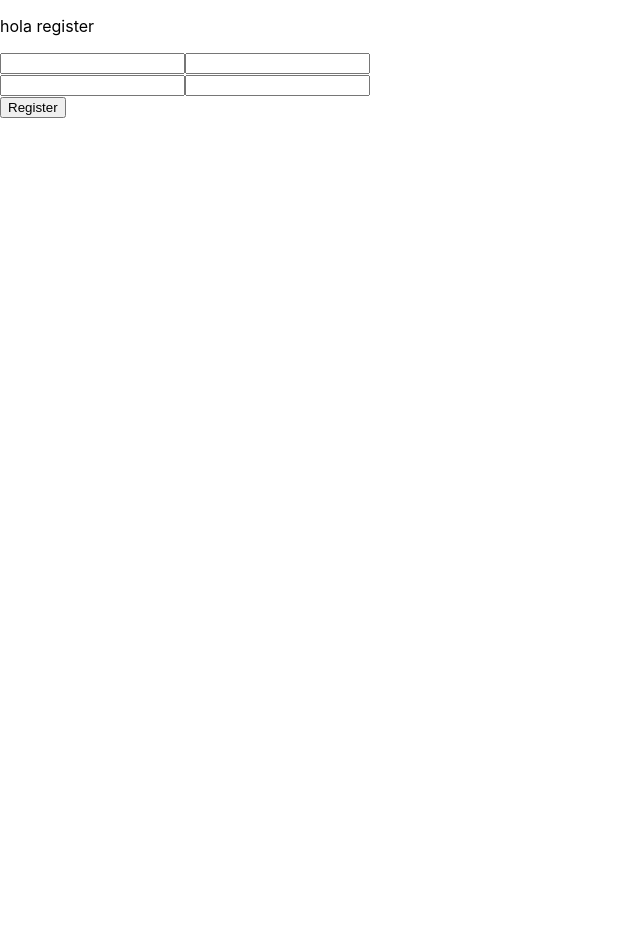
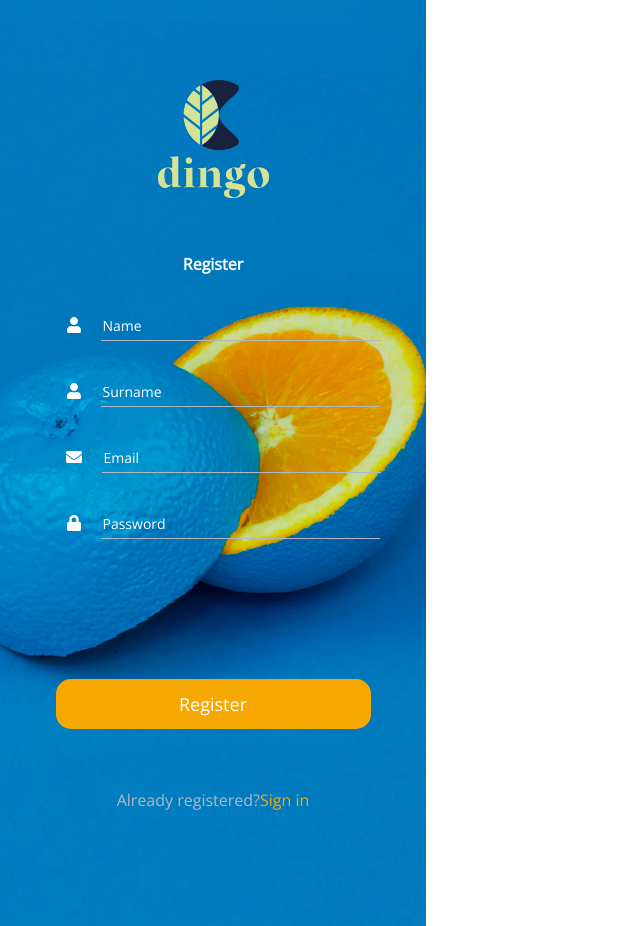
Before and after one commit to isabelgmeg/dingo-client, a React (Create React App) app in the folder client/: page /register in a window 1280 px wide. Shown: the whole page, without its empty margins (0-640 px from the left). Before the commit the page ends 800 px from the top, so only its background shows below. Built offline with nearby package versions, Linux system fonts and the light colour scheme; the HTML template or start-up script is replaced by a standard one.

Commit message:
registerPage and form with pretty styles

```diff
--- a/client/src/components/RegisterForm/RegisterForm.jsx
+++ b/client/src/components/RegisterForm/RegisterForm.jsx
@@ -3,6 +3,14 @@ import React from "react";
 import { useForm } from "react-hook-form";
 import { postRegister } from "../../services/auth";
 import { errorMessage } from "../../constants/formErrors";
+
+import "./RegisterForm.scss";
+
+import { FontAwesomeIcon } from "@fortawesome/react-fontawesome";
+import { faEnvelope } from "@fortawesome/free-solid-svg-icons";
+import { faLock } from "@fortawesome/free-solid-svg-icons";
+import { faUser } from "@fortawesome/free-solid-svg-icons";
+
 
 export default function RegisterForm() {
   const {
@@ -12,19 +20,23 @@ export default function RegisterForm() {
   } = useForm();
   console.log(errors);
 
-
   const handleFormNewUserSubmit = (formValues) => {
     const apiRes = postRegister(formValues);
-    console.log(apiRes.data)
+    console.log(apiRes.data);
   };
 
   return (
     <div className="registerForm_Container">
       <form onSubmit={handleSubmit(handleFormNewUserSubmit)}>
+        <FontAwesomeIcon
+          icon={faUser}
+          className="loginForm_Container_icon"
+        />
         <input
+          className="registerForm_Container_input"
           id="name"
           type="text"
-          placeholder="name"
+          placeholder="Name"
           {...register("name", {
             required: true,
             maxLength: 80,
@@ -37,10 +49,15 @@ export default function RegisterForm() {
         {errors.name && errors.name.type === "minLength" ? (
           <p>{errorMessage.nameFieldLenght}</p>
         ) : null}
+        <FontAwesomeIcon
+          icon={faUser}
+          className="loginForm_Container_icon"
+        />
         <input
+          className="registerForm_Container_input"
           id="surname"
           type="text"
-          placeholder="surname"
+          placeholder="Surname"
           {...register("surname", {
             required: false,
             maxLength: 100,
@@ -52,10 +69,14 @@ export default function RegisterForm() {
         {errors.name && errors.surname.type === "minLength" ? (
           <p>{errorMessage.surnameFieldLenght}</p>
         ) : null}
-        <input
+        <FontAwesomeIcon
+          icon={faEnvelope}
+          className="loginForm_Container_icon"
+        />
+        <input className="registerForm_Container_input"
           id="email"
           type="email"
-          placeholder="email"
+          placeholder="Email"
           {...register("email", {
             required: true,
             pattern: /^\S+@\S+$/i,
@@ -67,14 +88,18 @@ export default function RegisterForm() {
         {errors.email && errors.email.type === "pattern" ? (
           <p>{errorMessage.emailPattern}</p>
         ) : null}
-        <input
+        <FontAwesomeIcon
+          icon={faLock}
+          className="loginForm_Container_icon"
+        />
+        <input className="registerForm_Container_input"
           id="password"
           type="password"
-          placeholder="password"
+          placeholder="Password"
           {...register("password", {
             required: true,
             maxLength: 30,
-            minLength: 4
+            minLength: 4,
           })}
         />
         {errors.password && errors.password.type === "required" ? (
@@ -87,7 +112,9 @@ export default function RegisterForm() {
           <p>{errorMessage.passwordFieldLenght}</p>
         ) : null}
 
-        <button type="submit">Register</button>
+        <button className="registerForm_Container_button" type="submit">
+          Register
+        </button>
       </form>
     </div>
   );
--- /dev/null
+++ b/client/src/components/RegisterForm/RegisterForm.scss
@@ -0,0 +1,31 @@
+@import "../../styles/utilities.scss";
+
+.registerForm_Container {
+  &_input {
+    @include text-14-white;
+    outline: none;
+    border: 0;
+    cursor: pointer;
+    background: transparent;
+    border-bottom: 1px solid $medium-gray;
+    padding-bottom: 5px;
+    width: 275px;
+    display: inline;
+    margin-top: 20px;
+    margin-bottom: 20px;
+    text-decoration: solid;
+  }
+  &_button {
+    @include call-action-button;
+    margin-top: 120px;
+  }
+  &_icon {
+    color: $white;
+    margin-left: 20px;
+    margin-right: 20px;
+  }
+}
+
+input::placeholder {
+  color: $white;
+}
--- a/client/src/pages/RegisterPage.jsx
+++ b/client/src/pages/RegisterPage.jsx
@@ -1,11 +1,34 @@
-import RegisterForm from '../components/RegisterForm/RegisterForm'
+import { Link } from "react-router-dom";
+
+import logo from "../assets/dingo_logo.png";
+
+import RegisterForm from "../components/RegisterForm/RegisterForm";
+import "../styles/register.scss";
 
 export default function RegisterPage() {
-
-    return(
-    <div className="registerPage_container">
-    <p>hola register</p>
-    <RegisterForm />
+  return (
+    <div className="register_container">
+      <div className="register_content">
+        <Link className="register_container_logo" to="/">
+          <img
+            className="register_container_logo_image"
+            src={logo}
+            alt={logo}
+          />
+        </Link>
+        <h1>Register</h1>
+        <RegisterForm />
+        <div className="register_container_register">
+          <span className="register_container_question">
+            Already registered?
+          </span>
+          <Link to="/register">
+            <a className="register_container_link" href="/login">
+              Sign in
+            </a>
+          </Link>
+        </div>
+      </div>
     </div>
-    )
+  );
 }
--- a/client/src/styles/login.scss
+++ b/client/src/styles/login.scss
@@ -23,13 +23,15 @@
     }
     a{
       @include text-16-orange-link;
-      margin: 20px;
       text-decoration: none;
       &:hover{
           color: #ffc649;
           transition-duration: 0.4s;
           cursor: pointer;
         }
+      }
+      &_register {
+        margin: 40px;
       }
     &_question{
       margin-top: 20px;
--- /dev/null
+++ b/client/src/styles/register.scss
@@ -0,0 +1,48 @@
+@import "../styles/utilities";
+
+.register_content {
+  max-width: 426px;
+}
+.register_container {
+  text-align: center;
+  flex-direction: column;
+  height: 926px;
+  background-size: cover;
+  background-repeat: no-repeat;
+  background-attachment: fixed;
+  background-image: url("../assets/forms_background.png");
+  img {
+    width: 111px;
+    height: auto;
+    margin-bottom: 30px;
+    margin-top: 60px;
+  }
+  h1 {
+    @include text-18-tittle;
+    margin: 20px;
+  }
+  a {
+    @include text-16-orange-link;
+    text-decoration: none;
+    &:hover {
+      color: #ffc649;
+      transition-duration: 0.4s;
+      cursor: pointer;
+    }
+  }
+  &_register {
+    margin: 40px;
+  }
+  &_question {
+    margin-top: 20px;
+    text-decoration: none;
+    @include text-16-gray;
+  }
+}
+
+.register_content {
+  display: flex;
+  flex-direction: column;
+  justify-content: space-between;
+  padding: 20px;
+}
```
